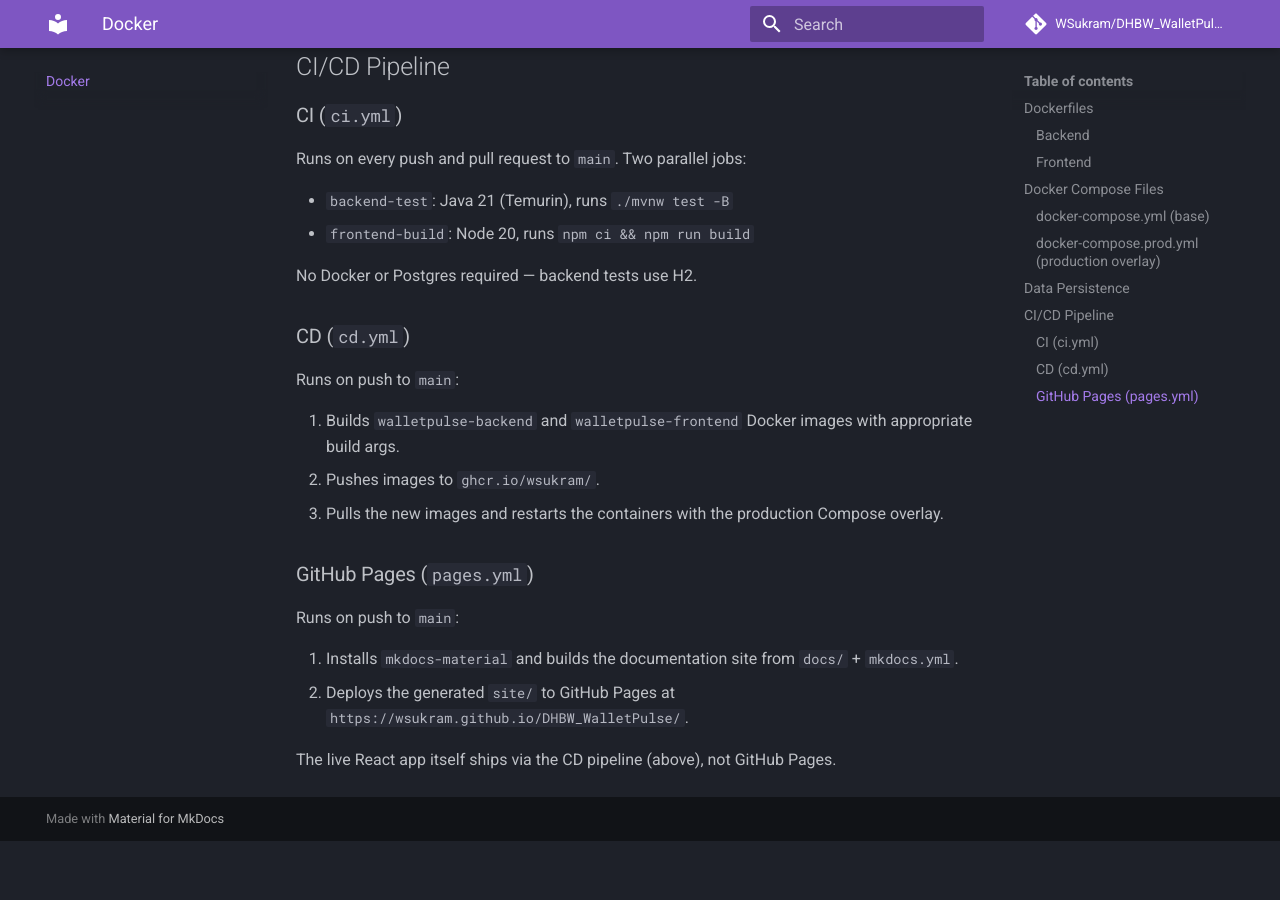
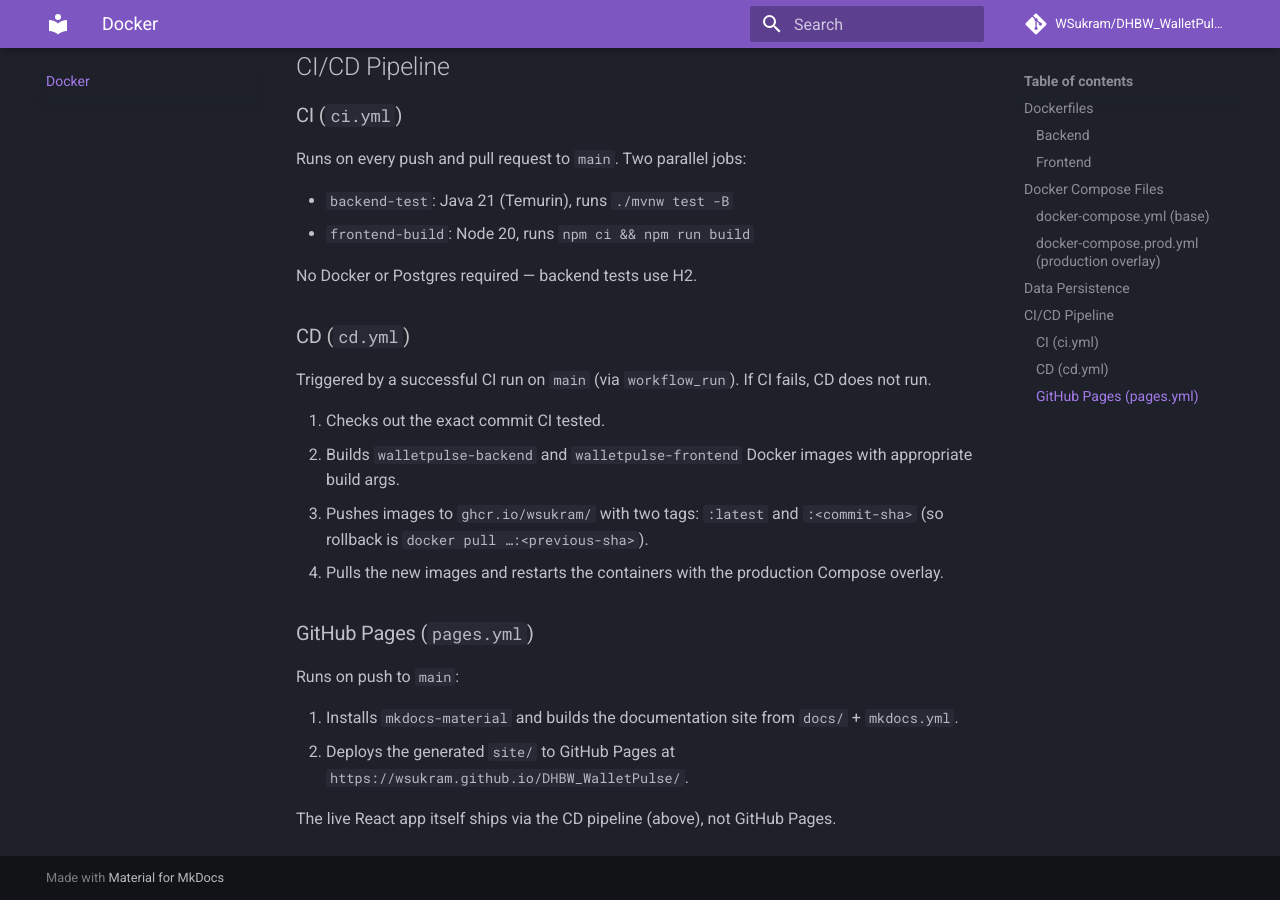
Before and after one commit to WSukram/DHBW_WalletPulse, an MkDocs documentation site: the page built from docs/docker.md, in a window 1280 px wide and 900 px high, scrolled down 1746 px. Built offline with MkDocs 1.6.1 and Material for MkDocs 9.7.7, drawn with Linux system fonts in a browser that asks for light colours; comment, search, counter and statistics services are not loaded; before the commit the page ends 2587 px from its top, so only the background shows below that.

Commit message:
ci/cd: gate deploy on green CI, tag images with sha, pass GHCR token via SSH env

```diff
--- a/docs/docker.md
+++ b/docs/docker.md
@@ -67,11 +67,12 @@ No Docker or Postgres required — backend tests use H2.
 
 ### CD (`cd.yml`)
 
-Runs on push to `main`:
+Triggered by a successful CI run on `main` (via `workflow_run`). If CI fails, CD does not run.
 
-1. Builds `walletpulse-backend` and `walletpulse-frontend` Docker images with appropriate build args.
-2. Pushes images to `ghcr.io/wsukram/`.
-3. Pulls the new images and restarts the containers with the production Compose overlay.
+1. Checks out the exact commit CI tested.
+2. Builds `walletpulse-backend` and `walletpulse-frontend` Docker images with appropriate build args.
+3. Pushes images to `ghcr.io/wsukram/` with two tags: `:latest` and `:<commit-sha>` (so rollback is `docker pull …:<previous-sha>`).
+4. Pulls the new images and restarts the containers with the production Compose overlay.
 
 ### GitHub Pages (`pages.yml`)
 
```
Also changed, not shown: README.md (+5 -5 lines), 1 other file.
